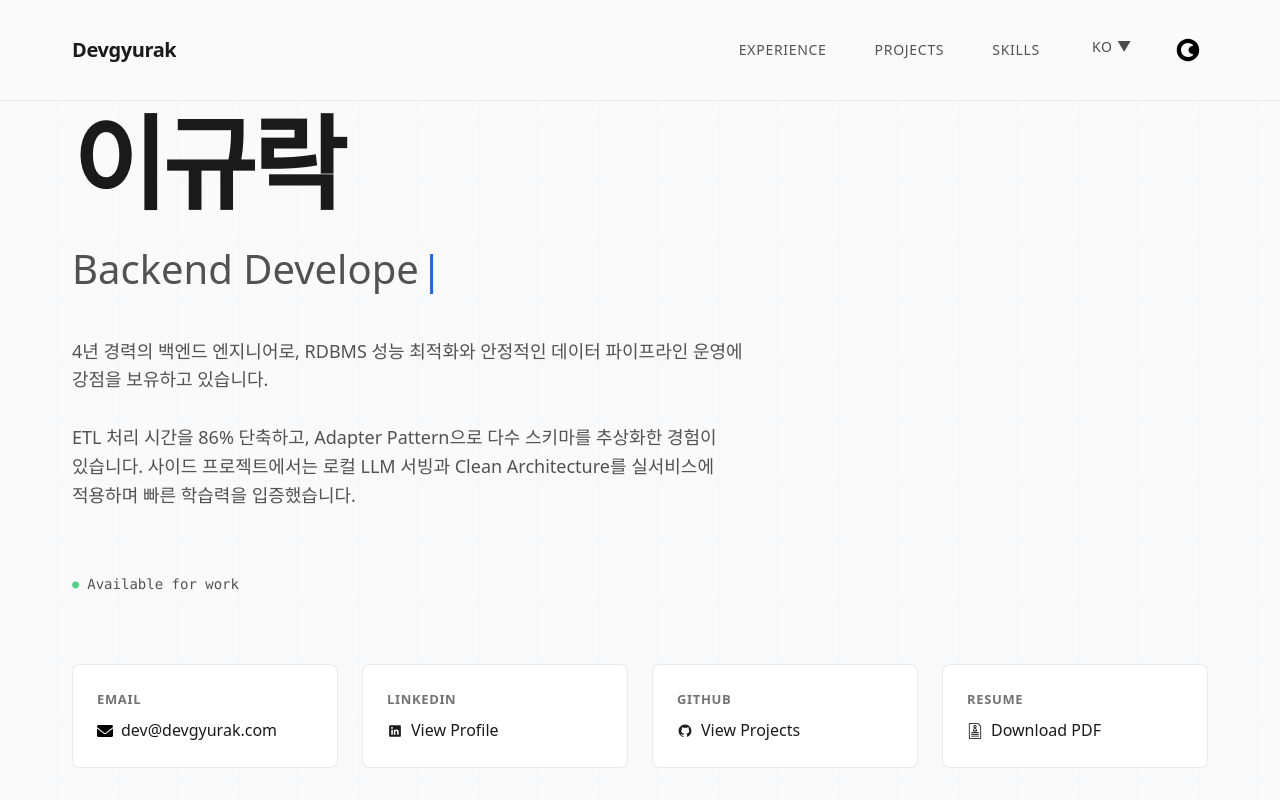
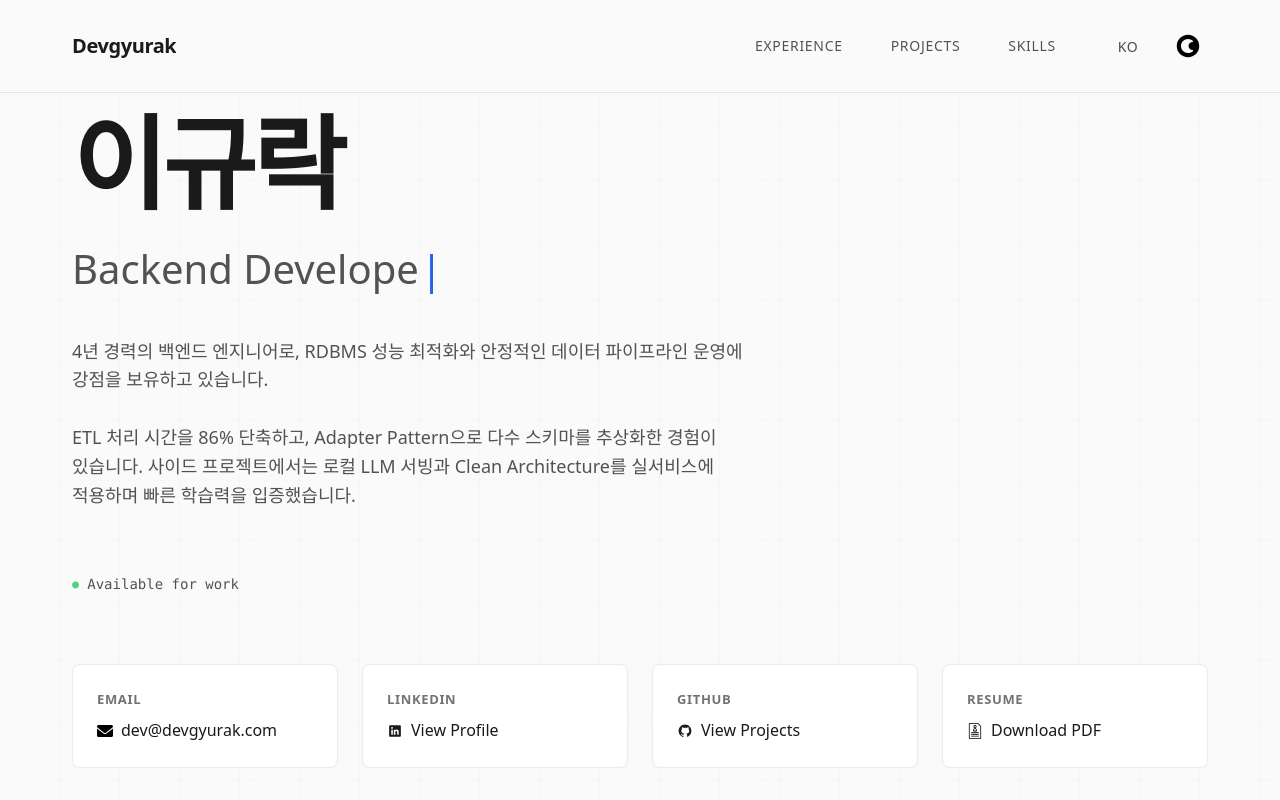
Before and after one commit to devgyurak/portfolio, a React (Create React App) app: page / in a window 1280 px wide. Shown: the top 800 px of the page. Built offline with nearby package versions, Linux system fonts and the light colour scheme.

Commit message:
CHG: language change dropdown to toggle

```diff
--- a/src/components/Header.tsx
+++ b/src/components/Header.tsx
@@ -137,6 +137,10 @@ const RightSection = styled.div`
   overflow: visible !important;
   flex-shrink: 0;
   position: relative;
+
+  @media (max-width: ${theme.breakpoints.mobile}) {
+    gap: 0.5rem;
+  }
 `;
 
 export const Header: React.FC = () => {
@@ -196,9 +200,7 @@ export const Header: React.FC = () => {
         </NavLinks>
 
         <RightSection>
-          <div style={{ marginRight: '1rem' }}>
-            <SimpleDropdown />
-          </div>
+          <SimpleDropdown />
           <ThemeToggle
             $isDarkMode={isDarkMode}
             onClick={toggleDarkMode}
--- a/src/components/SimpleDropdown.tsx
+++ b/src/components/SimpleDropdown.tsx
@@ -1,109 +1,13 @@
-import React, { useState, useEffect, useRef } from 'react';
-import { useLanguage, Language } from '../hooks/useLanguage';
+import React from 'react';
+import { useLanguage } from '../hooks/useLanguage';
 import { useTheme } from '../hooks/useTheme';
 
 const SimpleDropdown: React.FC = () => {
-  const [isOpen, setIsOpen] = useState(false);
-  const [isAnimating, setIsAnimating] = useState(false);
-  const [buttonPosition, setButtonPosition] = useState<{ top: number; right: number; left: number } | null>(null);
-  const [isTouchDevice, setIsTouchDevice] = useState(false);
   const { language, setLanguage } = useLanguage();
   const { isDarkMode } = useTheme();
-  const buttonRef = useRef<HTMLButtonElement>(null);
 
-  useEffect(() => {
-    setIsTouchDevice('ontouchstart' in window || navigator.maxTouchPoints > 0);
-  }, []);
-
-  const handleButtonClick = (event?: React.MouseEvent | React.TouchEvent) => {
-    if (event) {
-      event.preventDefault();
-      event.stopPropagation();
-    }
-
-    if (buttonRef.current) {
-      const rect = buttonRef.current.getBoundingClientRect();
-      const newPosition = {
-        top: rect.bottom + 8, // 버튼 아래에 8px 간격
-        right: window.innerWidth - rect.right, // 오른쪽 정렬
-        left: rect.left // 모바일용 왼쪽 정렬
-      };
-
-      setButtonPosition(newPosition);
-
-      if (!isOpen) {
-        // 열기 - 항상 애니메이션 적용
-        setIsAnimating(true);
-        // 터치 디바이스를 위한 지연 추가
-        setTimeout(() => {
-          setIsOpen(true);
-        }, isTouchDevice ? 10 : 10);
-      } else {
-        // 닫기 - 애니메이션 후 숨김
-        setIsOpen(false);
-        // 애니메이션 시간과 동일하게 설정 (250ms)
-        setTimeout(() => {
-          setIsAnimating(false);
-        }, 250);
-      }
-    } else {
-      if (!isOpen) {
-        setIsAnimating(true);
-        setIsOpen(true);
-      } else {
-        setIsOpen(false);
-        setTimeout(() => {
-          setIsAnimating(false);
-        }, 250);
-      }
-    }
-  };
-
-  const handleOptionClick = (lang: Language) => {
-    setLanguage(lang);
-    // 터치 디바이스에서 잠깐 지연 후 닫기 애니메이션
-    const delay = isTouchDevice ? 100 : 0;
-    setTimeout(() => {
-      setIsOpen(false);
-      setTimeout(() => {
-        setIsAnimating(false);
-      }, 250);
-    }, delay);
-  };
-
-  // 외부 클릭/터치 감지
-  useEffect(() => {
-    const handleClickOutside = (event: MouseEvent | TouchEvent) => {
-      if (!isOpen) return;
-
-      const target = event.target as HTMLElement;
-      const dropdown = target.closest('.simple-dropdown');
-
-      if (!dropdown) {
-        // 외부 클릭 시 닫기 애니메이션
-        setIsOpen(false);
-        setTimeout(() => {
-          setIsAnimating(false);
-        }, 250);
-      }
-    };
-
-    if (isOpen) {
-      setTimeout(() => {
-        document.addEventListener('click', handleClickOutside);
-        document.addEventListener('touchstart', handleClickOutside, { passive: true });
-      }, 0);
-    }
-
-    return () => {
-      document.removeEventListener('click', handleClickOutside);
-      document.removeEventListener('touchstart', handleClickOutside);
-    };
-  }, [isOpen]);
-
-  const containerStyle: React.CSSProperties = {
-    position: 'relative',
-    display: 'inline-block'
+  const toggleLanguage = () => {
+    setLanguage(language === 'ko' ? 'en' : 'ko');
   };
 
   const buttonStyle: React.CSSProperties = {
@@ -122,142 +26,23 @@ const SimpleDropdown: React.FC = () => {
     minWidth: '48px',
     minHeight: '44px',
     justifyContent: 'center',
-    WebkitTapHighlightColor: 'transparent'
+    WebkitTapHighlightColor: 'transparent',
+    transition: 'color 0.2s ease'
   };
 
-  const isVisible = buttonPosition !== null;
-  const shouldRender = (isAnimating || isOpen) && isVisible;
-  const shouldShow = isOpen && isVisible;
-
-  const menuStyle: React.CSSProperties = {
-    position: 'fixed',
-    top: buttonPosition ? `${buttonPosition.top}px` : '-9999px',
-    ...(isTouchDevice
-      ? { left: buttonPosition ? `${buttonPosition.left}px` : '-9999px' }
-      : { right: buttonPosition ? `${buttonPosition.right}px` : '-9999px' }
-    ),
-    background: isDarkMode ? 'rgba(30, 30, 30, 0.95)' : 'rgba(255, 255, 255, 0.95)',
-    border: `1px solid ${isDarkMode ? 'rgba(255, 255, 255, 0.2)' : 'rgba(0, 0, 0, 0.2)'}`,
-    borderRadius: '8px',
-    boxShadow: isDarkMode
-      ? '0 8px 32px rgba(0, 0, 0, 0.8)'
-      : '0 8px 32px rgba(0, 0, 0, 0.15)',
-    minWidth: '140px',
-    zIndex: 2147483647,
-    // 애니메이션 스타일
-    display: shouldRender ? 'block' : 'none',
-    opacity: shouldShow ? 1 : 0,
-    visibility: shouldShow ? 'visible' : 'hidden',
-    transform: shouldShow
-      ? 'translateY(0) scaleY(1)'
-      : 'translateY(-10px) scaleY(0.95)',
-    transformOrigin: 'top center',
-    transition: shouldRender ? 'all 0.25s cubic-bezier(0.175, 0.885, 0.32, 1.275)' : 'none',
-    pointerEvents: shouldShow ? 'auto' : 'none',
-    overflow: 'hidden',
-    backdropFilter: 'blur(20px) saturate(180%)'
-  };
-
-  const optionStyle = (isActive: boolean): React.CSSProperties => ({
-    width: '100%',
-    background: isActive
-      ? (isDarkMode ? 'rgba(255, 255, 255, 0.08)' : 'rgba(0, 0, 0, 0.04)')
-      : 'transparent',
-    border: 'none',
-    color: isDarkMode ? 'rgba(255, 255, 255, 0.9)' : 'rgba(0, 0, 0, 0.9)',
-    cursor: 'pointer',
-    fontSize: '0.875rem',
-    fontWeight: 500,
-    padding: '0.75rem 1rem',
-    textAlign: 'left',
-    transition: 'all 0.2s cubic-bezier(0.4, 0, 0.2, 1)',
-    transform: 'translateX(0)',
-    borderRadius: 0
-  });
-
   return (
-    <div className="simple-dropdown" style={containerStyle}>
     <button
-        ref={buttonRef}
       style={buttonStyle}
-        onClick={(e) => {
-          e.preventDefault();
-          e.stopPropagation();
-          handleButtonClick(e);
+      onClick={toggleLanguage}
+      onMouseEnter={(e) => {
+        e.currentTarget.style.color = isDarkMode ? 'rgba(255, 255, 255, 1)' : 'rgba(0, 0, 0, 1)';
       }}
-        onTouchStart={isTouchDevice ? (e) => {
-          e.preventDefault();
-          e.stopPropagation();
-        } : undefined}
-        onMouseEnter={!isTouchDevice ? (e) => {
-          e.currentTarget.style.color = isDarkMode ? 'rgba(255, 255, 255, 1)' : 'rgba(0, 0, 0, 1)';
-        } : undefined}
-        onMouseLeave={!isTouchDevice ? (e) => {
+      onMouseLeave={(e) => {
         e.currentTarget.style.color = isDarkMode ? 'rgba(255, 255, 255, 0.7)' : 'rgba(0, 0, 0, 0.7)';
-        } : undefined}
+      }}
     >
-        {language === 'ko' ? 'KO' : 'EN'} ▼
+      {language === 'ko' ? 'KO' : 'EN'}
     </button>
-
-      <div style={menuStyle}>
-        <button
-          style={optionStyle(language === 'ko')}
-          onClick={(e) => {
-            e.preventDefault();
-            e.stopPropagation();
-            handleOptionClick('ko');
-          }}
-          onTouchStart={isTouchDevice ? (e) => {
-            e.preventDefault();
-            e.stopPropagation();
-          } : undefined}
-          onMouseEnter={!isTouchDevice ? (e) => {
-            e.currentTarget.style.background = isDarkMode ? 'rgba(255, 255, 255, 0.12)' : 'rgba(0, 0, 0, 0.08)';
-            e.currentTarget.style.transform = 'translateX(4px) scale(1.02)';
-            e.currentTarget.style.boxShadow = isDarkMode
-              ? '0 2px 8px rgba(255, 255, 255, 0.1)'
-              : '0 2px 8px rgba(0, 0, 0, 0.1)';
-          } : undefined}
-          onMouseLeave={!isTouchDevice ? (e) => {
-            e.currentTarget.style.background = language === 'ko'
-              ? (isDarkMode ? 'rgba(255, 255, 255, 0.08)' : 'rgba(0, 0, 0, 0.04)')
-              : 'transparent';
-            e.currentTarget.style.transform = 'translateX(0) scale(1)';
-            e.currentTarget.style.boxShadow = 'none';
-          } : undefined}
-        >
-          한국어
-        </button>
-        <button
-          style={optionStyle(language === 'en')}
-          onClick={(e) => {
-            e.preventDefault();
-            e.stopPropagation();
-            handleOptionClick('en');
-          }}
-          onTouchStart={isTouchDevice ? (e) => {
-            e.preventDefault();
-            e.stopPropagation();
-          } : undefined}
-          onMouseEnter={!isTouchDevice ? (e) => {
-            e.currentTarget.style.background = isDarkMode ? 'rgba(255, 255, 255, 0.12)' : 'rgba(0, 0, 0, 0.08)';
-            e.currentTarget.style.transform = 'translateX(4px) scale(1.02)';
-            e.currentTarget.style.boxShadow = isDarkMode
-              ? '0 2px 8px rgba(255, 255, 255, 0.1)'
-              : '0 2px 8px rgba(0, 0, 0, 0.1)';
-          } : undefined}
-          onMouseLeave={!isTouchDevice ? (e) => {
-            e.currentTarget.style.background = language === 'en'
-              ? (isDarkMode ? 'rgba(255, 255, 255, 0.08)' : 'rgba(0, 0, 0, 0.04)')
-              : 'transparent';
-            e.currentTarget.style.transform = 'translateX(0) scale(1)';
-            e.currentTarget.style.boxShadow = 'none';
-          } : undefined}
-        >
-          English
-        </button>
-      </div>
-    </div>
   );
 };
 
```
Lines whose indentation alone changed are shown as unchanged.
